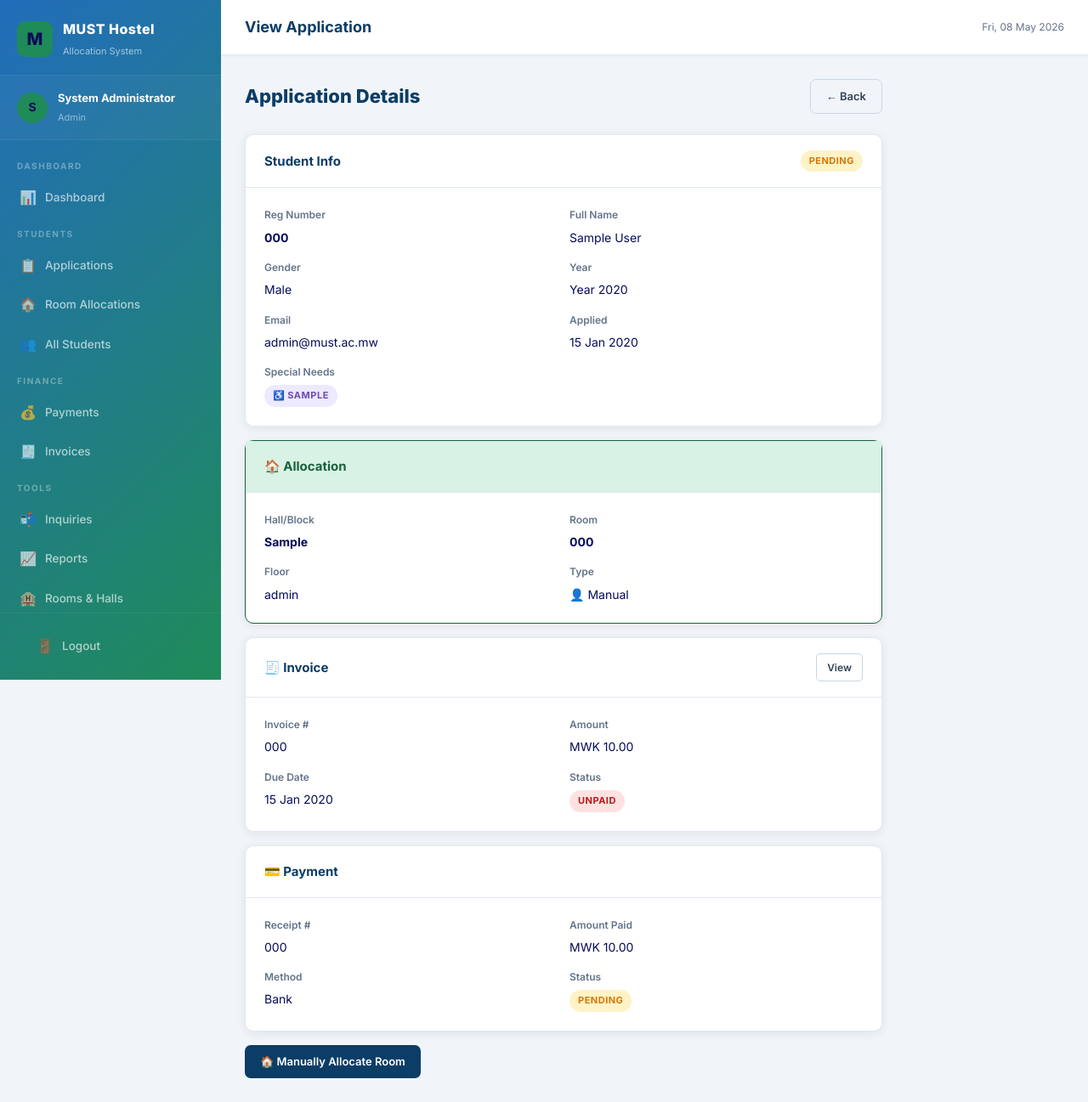
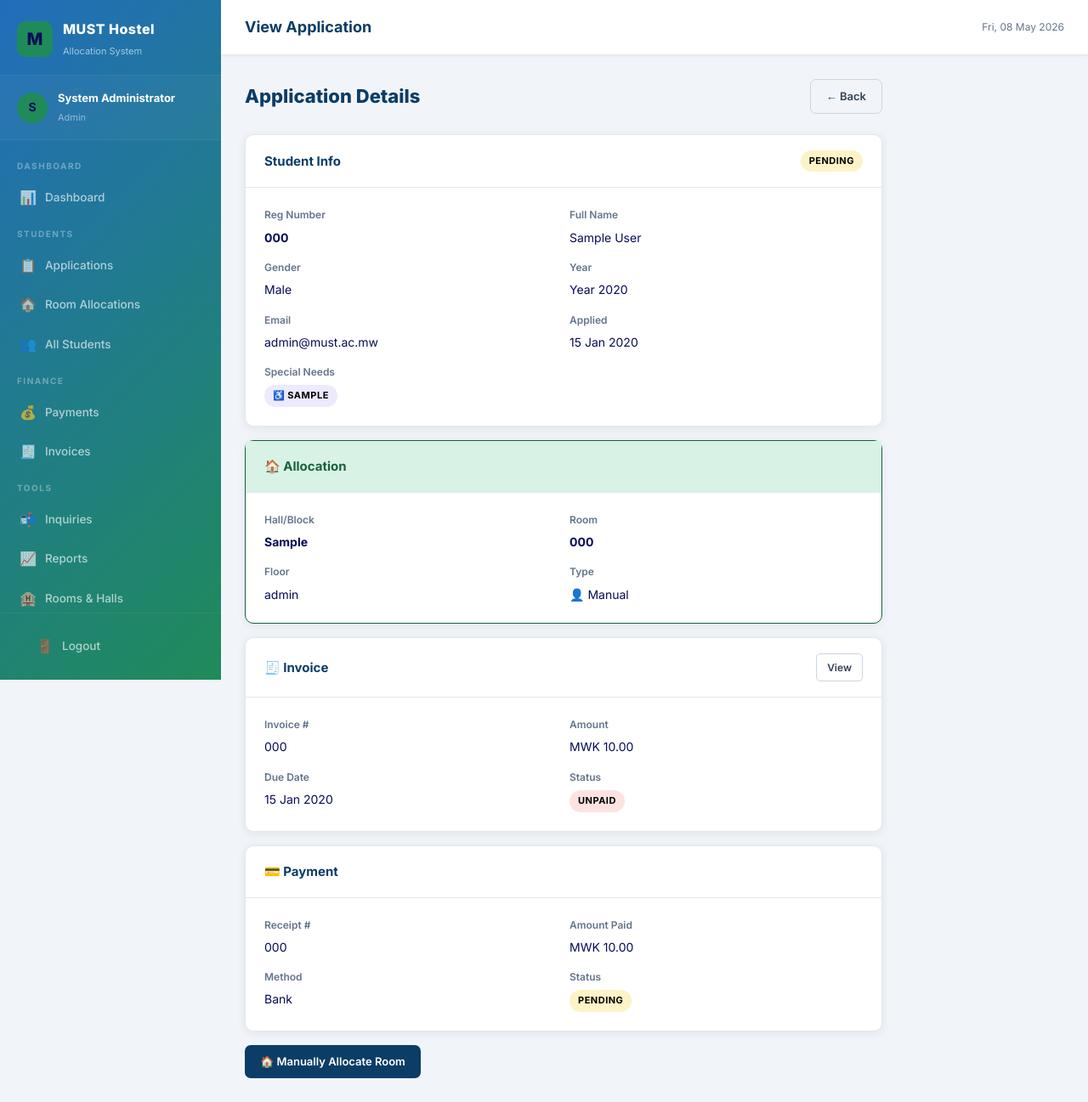
Before and after one commit to florencekay/MUSTHOSTELS2, a PHP site: page /MUSTHOSTELS2/admin/view_application.php?id=1 in a window 1280 px wide. Shown: the whole page at 85% size. Run offline with PHP 8.4, Linux system fonts and the light colour scheme; a user stored in the database is signed in; data comes from the database, SQL or seed files in the repository; tables that the repository leaves empty hold one stand-in row (values such as "Sample post"); some libraries are stand-ins or nearby versions.

Commit message:
Update style.css

```diff
--- a/assets/css/style.css
+++ b/assets/css/style.css
@@ -274,13 +274,13 @@
   letter-spacing: 0.5px;
 }
 
-.badge-success { background: var(--green-light); color: var(--green-dark); }
-.badge-danger { background: var(--red-light); color: var(--red); }
-.badge-warning { background: var(--orange-light); color: var(--orange); }
-.badge-info { background: var(--blue-light); color: var(--blue); }
-.badge-purple { background: var(--purple-light); color: var(--purple); }
-.badge-gray { background: var(--gray-200); color: var(--gray-700); }
-.badge-navy { background: rgba(11,61,102,0.1); color: var(--navy); }
+.badge-success { background: var(--green-light); color: #000; }
+.badge-danger { background: var(--red-light); color: #000; }
+.badge-warning { background: var(--orange-light); color: #000; }
+.badge-info { background: var(--blue-light); color: #000; }
+.badge-purple { background: var(--purple-light); color: #000; }
+.badge-gray { background: var(--gray-200); color: #000; }
+.badge-navy { background: rgba(11,61,102,0.1); color: #000; }
 
 /* ========= BUTTONS ========= */
 .btn {
```
